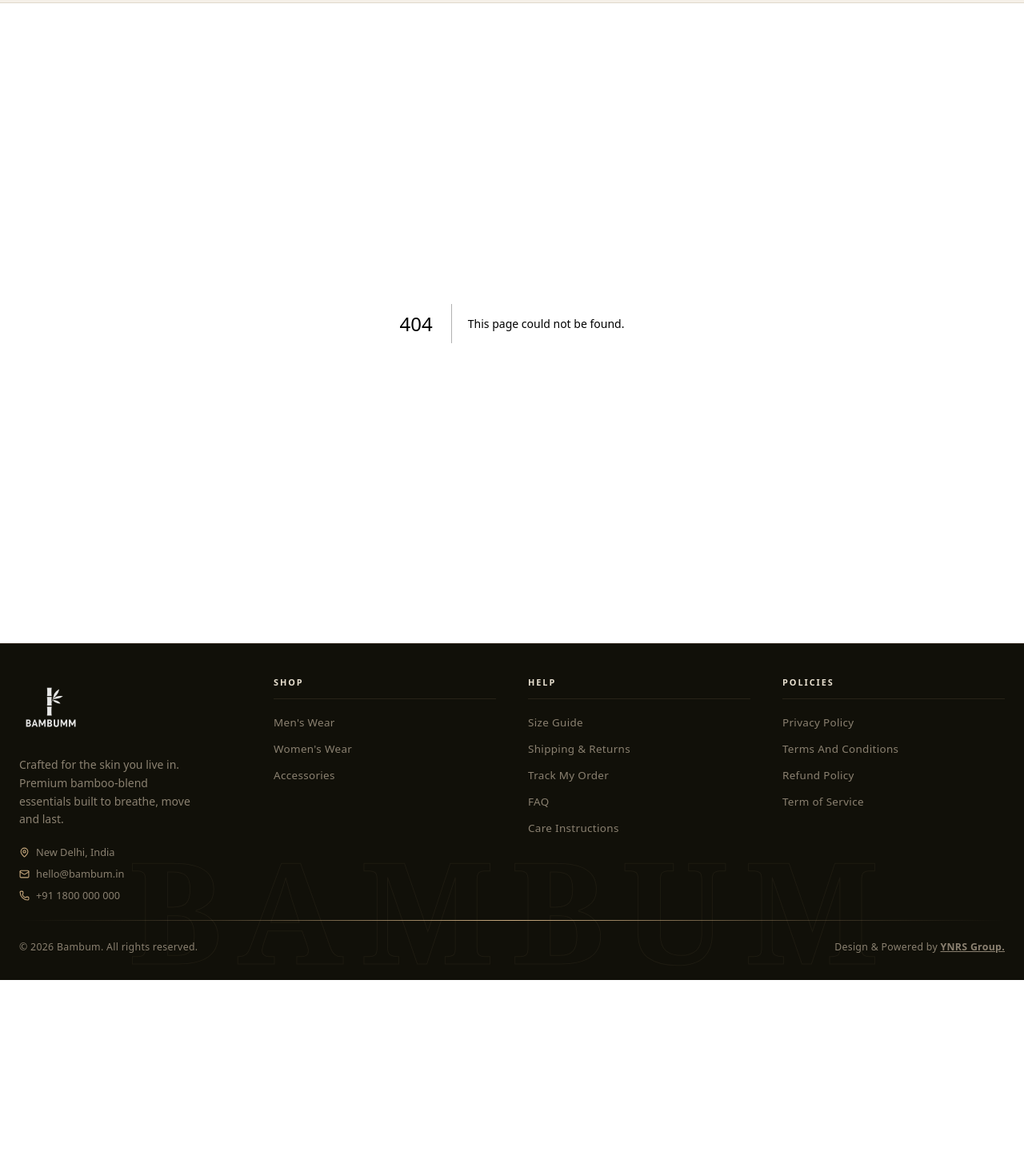
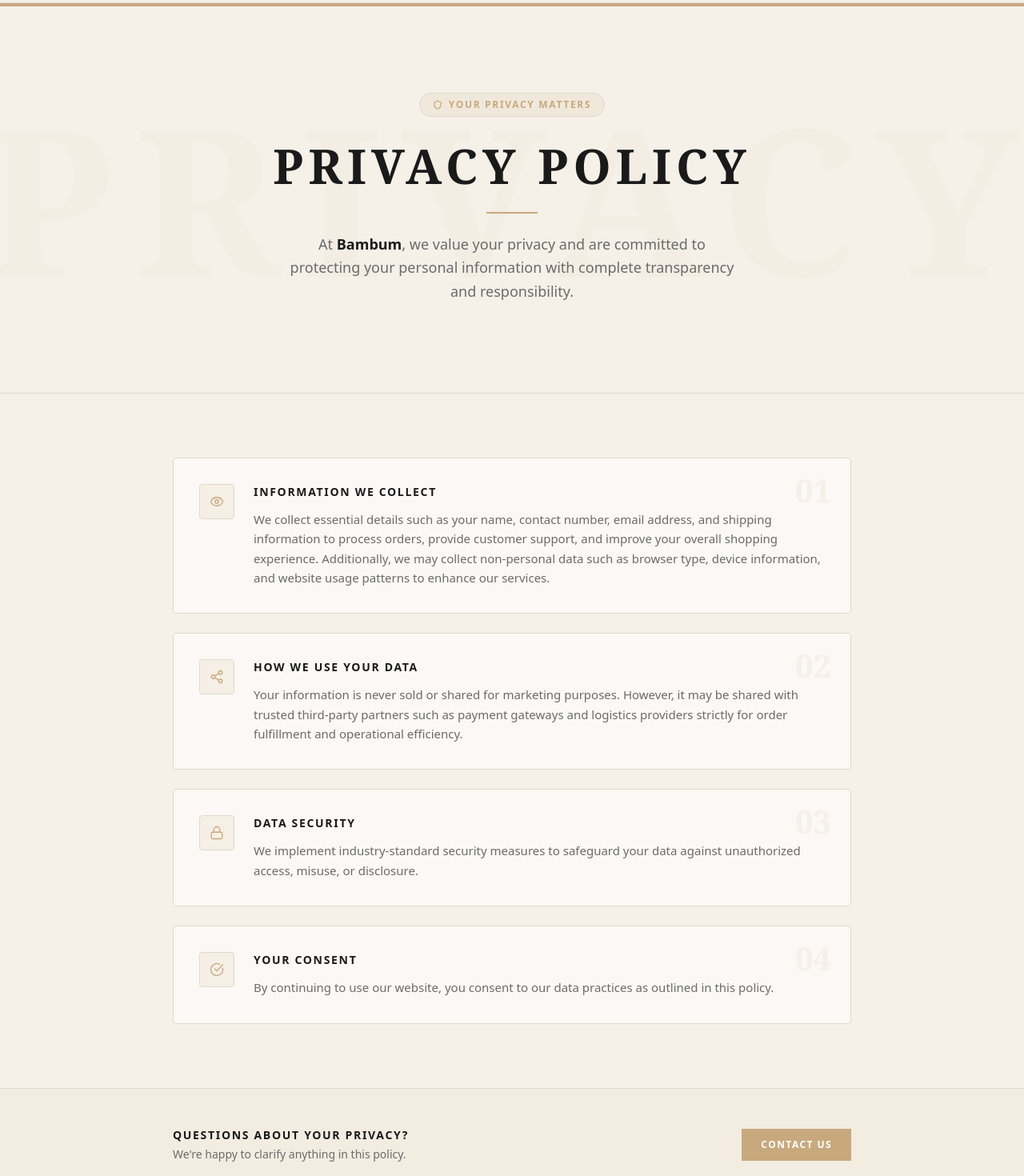
Before and after one commit to Hariom988/bambum, a Next.js app: page /privacy-policy in a window 1280 px wide. Before the commit this address had no page. Shown: the part 60-1530 px from the top of the page at 80% size. Before the commit the page ends 1285 px from the top, so only its background shows below. Built offline with nearby package versions, Linux system fonts and the light colour scheme.

Commit message:
added privacy-policy page

```diff
--- /dev/null
+++ b/app/(supportPages)/privacy-policy/page.tsx
@@ -0,0 +1,208 @@
+"use client";
+
+import { Shield, Eye, Share2, Lock, CheckCircle } from "lucide-react";
+
+const SECTIONS = [
+  {
+    icon: Eye,
+    title: "Information We Collect",
+    body: "We collect essential details such as your name, contact number, email address, and shipping information to process orders, provide customer support, and improve your overall shopping experience. Additionally, we may collect non-personal data such as browser type, device information, and website usage patterns to enhance our services.",
+  },
+  {
+    icon: Share2,
+    title: "How We Use Your Data",
+    body: "Your information is never sold or shared for marketing purposes. However, it may be shared with trusted third-party partners such as payment gateways and logistics providers strictly for order fulfillment and operational efficiency.",
+  },
+  {
+    icon: Lock,
+    title: "Data Security",
+    body: "We implement industry-standard security measures to safeguard your data against unauthorized access, misuse, or disclosure.",
+  },
+  {
+    icon: CheckCircle,
+    title: "Your Consent",
+    body: "By continuing to use our website, you consent to our data practices as outlined in this policy.",
+  },
+];
+
+export default function PrivacyPolicyPage() {
+  return (
+    <main
+      className="min-h-screen"
+      style={{
+        background: "var(--nav-bg)",
+        color: "var(--nav-fg)",
+        fontFamily: "var(--nav-font-ui)",
+      }}
+    >
+      {/* ── HERO ── */}
+      <section
+        className="relative overflow-hidden border-b"
+        style={{ borderColor: "var(--nav-border)" }}
+      >
+        {/* Decorative background wordmark */}
+        <div
+          className="absolute inset-0 flex items-center justify-center pointer-events-none select-none overflow-hidden"
+          aria-hidden="true"
+        >
+          <span
+            className="font-bold uppercase leading-none opacity-[0.035] whitespace-nowrap"
+            style={{
+              fontFamily: "var(--nav-font)",
+              fontSize: "clamp(6rem, 20vw, 18rem)",
+              letterSpacing: "0.1em",
+              color: "var(--nav-accent)",
+            }}
+          >
+            PRIVACY
+          </span>
+        </div>
+
+        {/* Thin accent rule */}
+        <div
+          className="absolute top-0 left-0 right-0 h-1"
+          style={{ background: "var(--nav-accent)" }}
+        />
+
+        <div className="relative max-w-4xl mx-auto px-6 py-20 md:py-28 text-center">
+          {/* Badge */}
+          <div
+            className="inline-flex items-center gap-2 px-4 py-1.5 rounded-full mb-6 text-xs font-semibold tracking-[0.14em] uppercase"
+            style={{
+              background: "rgba(200,169,126,0.12)",
+              border: "1px solid var(--nav-border)",
+              color: "var(--nav-accent)",
+            }}
+          >
+            <Shield size={12} strokeWidth={2.5} />
+            Your Privacy Matters
+          </div>
+
+          <h1
+            className="text-4xl md:text-6xl font-bold uppercase tracking-widest mb-5 leading-tight"
+            style={{ fontFamily: "var(--nav-font)" }}
+          >
+            Privacy Policy
+          </h1>
+
+          <div
+            className="w-16 h-0.5 mx-auto mb-6"
+            style={{ background: "var(--nav-accent)" }}
+          />
+
+          <p
+            className="text-base md:text-lg leading-relaxed max-w-xl mx-auto"
+            style={{ color: "var(--nav-fg-muted)" }}
+          >
+            At <strong style={{ color: "var(--nav-fg)" }}>Bambum</strong>, we
+            value your privacy and are committed to protecting your personal
+            information with complete transparency and responsibility.
+          </p>
+        </div>
+      </section>
+
+      {/* ── POLICY SECTIONS ── */}
+      <section className="max-w-4xl mx-auto px-6 py-16 md:py-20">
+        <div className="flex flex-col gap-6">
+          {SECTIONS.map((sec, idx) => {
+            const Icon = sec.icon;
+            return (
+              <article
+                key={sec.title}
+                className="group relative flex gap-6 p-6 md:p-8 rounded-sm transition-all duration-200"
+                style={{
+                  background: "rgba(255,255,255,0.55)",
+                  border: "1px solid var(--nav-border)",
+                  backdropFilter: "blur(4px)",
+                }}
+              >
+                {/* Step number */}
+                <span
+                  className="absolute top-5 right-6 text-[2.5rem] font-bold leading-none pointer-events-none select-none"
+                  style={{
+                    fontFamily: "var(--nav-font)",
+                    color: "var(--nav-accent)",
+                    opacity: 0.1,
+                  }}
+                  aria-hidden="true"
+                >
+                  {String(idx + 1).padStart(2, "0")}
+                </span>
+
+                {/* Icon */}
+                <div
+                  className="shrink-0 w-11 h-11 flex items-center justify-center rounded-sm"
+                  style={{
+                    background: "rgba(200,169,126,0.12)",
+                    border: "1px solid var(--nav-border)",
+                  }}
+                >
+                  <Icon
+                    size={18}
+                    style={{ color: "var(--nav-accent)" }}
+                    strokeWidth={1.75}
+                  />
+                </div>
+
+                {/* Content */}
+                <div className="flex-1 min-w-0">
+                  <h2
+                    className="text-sm font-bold uppercase tracking-[0.12em] mb-3"
+                    style={{ color: "var(--nav-fg)" }}
+                  >
+                    {sec.title}
+                  </h2>
+                  <p
+                    className="text-sm md:text-[0.9375rem] leading-relaxed"
+                    style={{ color: "var(--nav-fg-muted)" }}
+                  >
+                    {sec.body}
+                  </p>
+                </div>
+              </article>
+            );
+          })}
+        </div>
+      </section>
+
+      {/* ── CONTACT STRIP ── */}
+      <section
+        className="border-t"
+        style={{
+          borderColor: "var(--nav-border)",
+          background: "rgba(200,169,126,0.06)",
+        }}
+      >
+        <div className="max-w-4xl mx-auto px-6 py-12 flex flex-col md:flex-row items-center justify-between gap-6">
+          <div>
+            <h3
+              className="text-sm font-bold uppercase tracking-[0.12em] mb-1"
+              style={{ color: "var(--nav-fg)" }}
+            >
+              Questions about your privacy?
+            </h3>
+            <p className="text-sm" style={{ color: "var(--nav-fg-muted)" }}>
+              We&apos;re happy to clarify anything in this policy.
+            </p>
+          </div>
+          <a
+            href="mailto:support@bambumm.com"
+            className="inline-flex items-center gap-2 px-6 py-3 text-xs font-bold tracking-[0.12em] uppercase transition-colors duration-200"
+            style={{
+              background: "var(--nav-accent)",
+              color: "#fff",
+            }}
+            onMouseEnter={(e) =>
+              (e.currentTarget.style.background = "var(--nav-accent-hover)")
+            }
+            onMouseLeave={(e) =>
+              (e.currentTarget.style.background = "var(--nav-accent)")
+            }
+          >
+            Contact Us
+          </a>
+        </div>
+      </section>
+    </main>
+  );
+}
```
